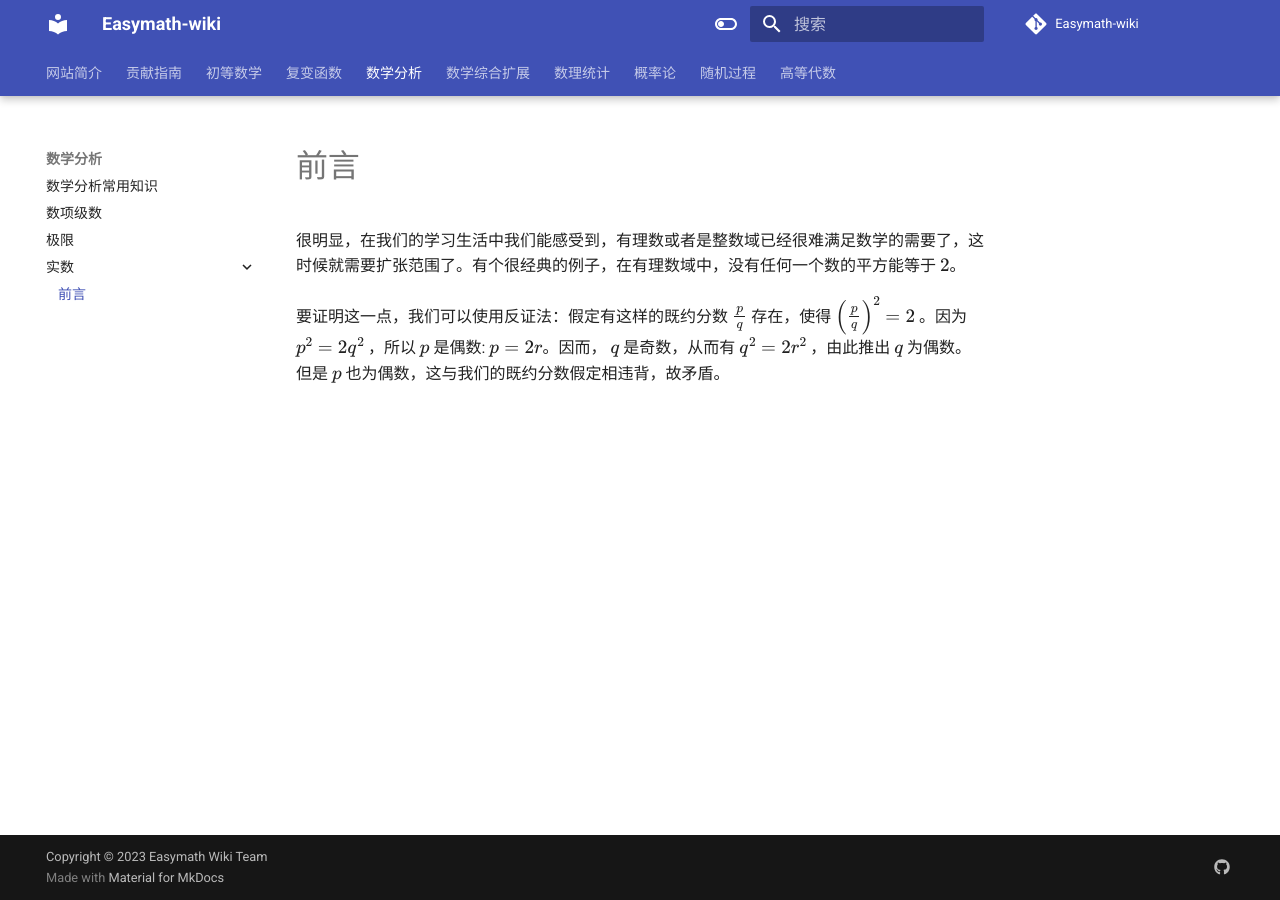
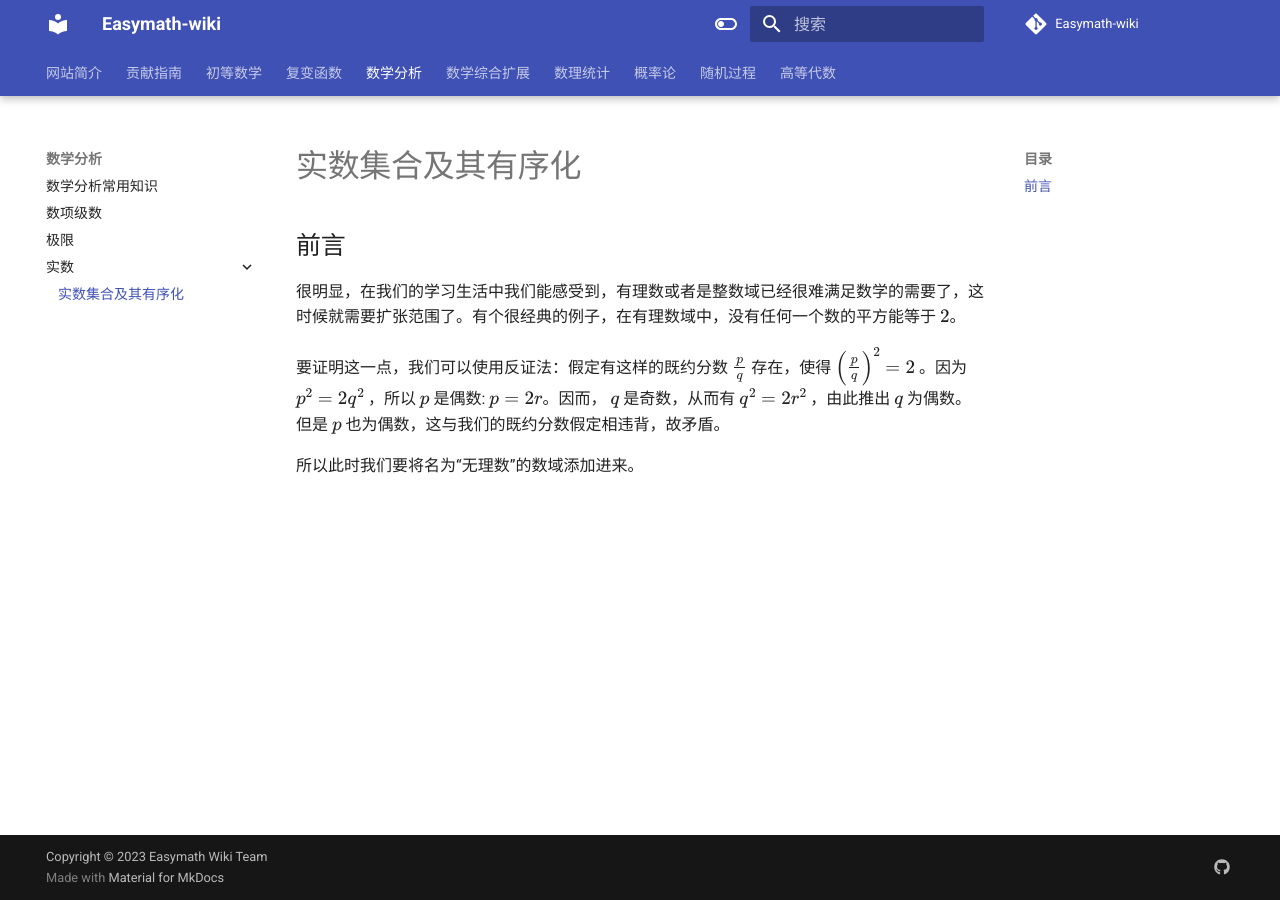
Before and after one commit to Easymath-wiki/Easymath-wiki, an MkDocs documentation site: the page built from docs/数学分析/实数/实数集合及其有序化.md, in a window 1280 px wide. Built offline with MkDocs 1.6.1 and Material for MkDocs 9.7.7, drawn with Linux system fonts in a browser that asks for light colours; formulas are drawn with MathJax 3; comment, search, counter and statistics services are not loaded.

Commit message:
update 实数集合及其有序化

```diff
--- a/docs/数学分析/实数/实数集合及其有序化.md
+++ b/docs/数学分析/实数/实数集合及其有序化.md
@@ -1,5 +1,9 @@
-# 前言
+# 实数集合及其有序化
+
+## 前言
 
 很明显，在我们的学习生活中我们能感受到，有理数或者是整数域已经很难满足数学的需要了，这时候就需要扩张范围了。有个很经典的例子，在有理数域中，没有任何一个数的平方能等于 $2$。
 
 要证明这一点，我们可以使用反证法：假定有这样的既约分数 $\frac{p}{q}$ 存在，使得 $\left ( \frac{p}{q} \right ) ^2 = 2$ 。因为 $p^2 = 2q ^ 2$ ，所以 $p$ 是偶数: $p = 2r$。因而， $q$ 是奇数，从而有 $q^2 = 2r^2$ ，由此推出 $q$ 为偶数。但是 $p$ 也为偶数，这与我们的既约分数假定相违背，故矛盾。
+
+所以此时我们要将名为“无理数”的数域添加进来。
```
